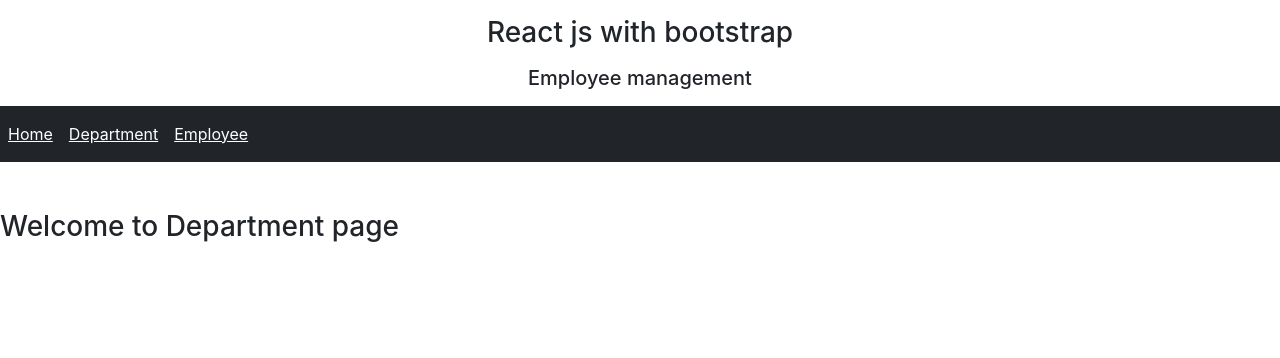
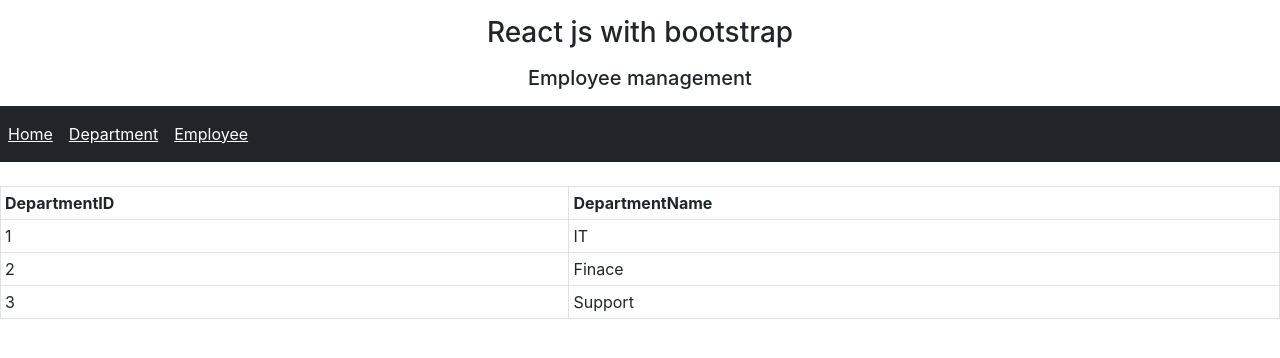
Before and after one commit to heimzza/employees, a React (Create React App) app: page /department in a window 1280 px wide. Shown: the top 358 px of the page. Built offline with nearby package versions, Linux system fonts and the light colour scheme.

Commit message:
department appearence with dummy data

```diff
--- a/src/components/Department.js
+++ b/src/components/Department.js
@@ -1,13 +1,46 @@
 import React, { Component } from 'react';
+import {Table} from 'react-bootstrap';
 
 export class Department extends Component {
+    constructor(props){
+        super(props);
+        this.state={
+            deps:[]
+        }
+    }
+    componentDidMount() {
+        this.refleshList();
+    }
+
+    refleshList(){
+        this.setState({
+            deps:[
+                {"DepartmentID":1,"DepartmentName":"IT"},
+                {"DepartmentID":2,"DepartmentName":"Finace"},
+                {"DepartmentID":3,"DepartmentName":"Support"}
+            ]
+        });
+    }
+
     render() {
+        const{deps}=this.state;
         return (
-            <div className='mt-5 d-flex justify-content-left'>
-                <h3>
-                    Welcome to Department page
-                </h3>
-            </div>
+            <Table className='mt-4' stripped bordered hover size='sm'>
+                <thead>
+                    <tr>
+                        <th>DepartmentID</th>
+                        <th>DepartmentName</th>
+                    </tr>
+                </thead>
+                <tbody>
+                    {deps.map(dep =>
+                        <tr key={dep.DepartmentID}>
+                        <td>{dep.DepartmentID}</td>
+                        <td>{dep.DepartmentName}</td>
+                    </tr>
+                    )}
+                </tbody>
+            </Table>
         );
     }
 }
```
